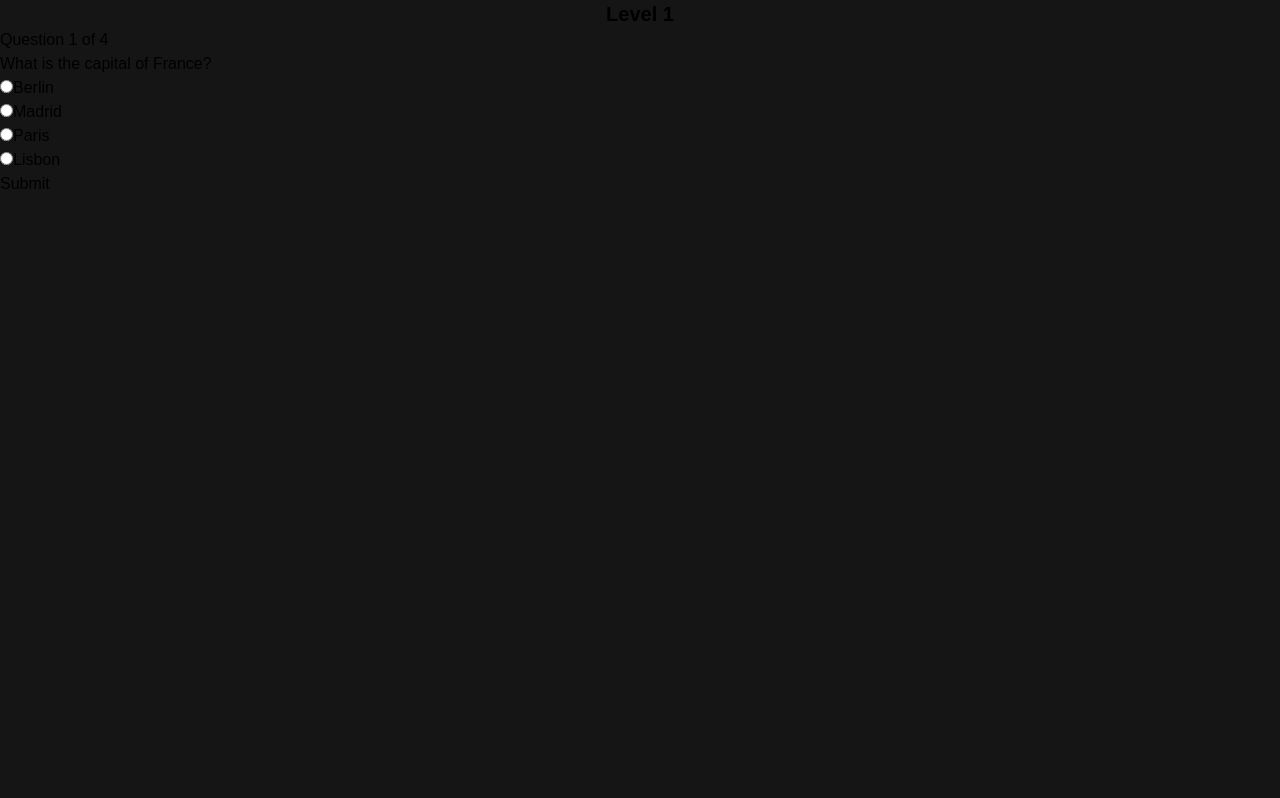
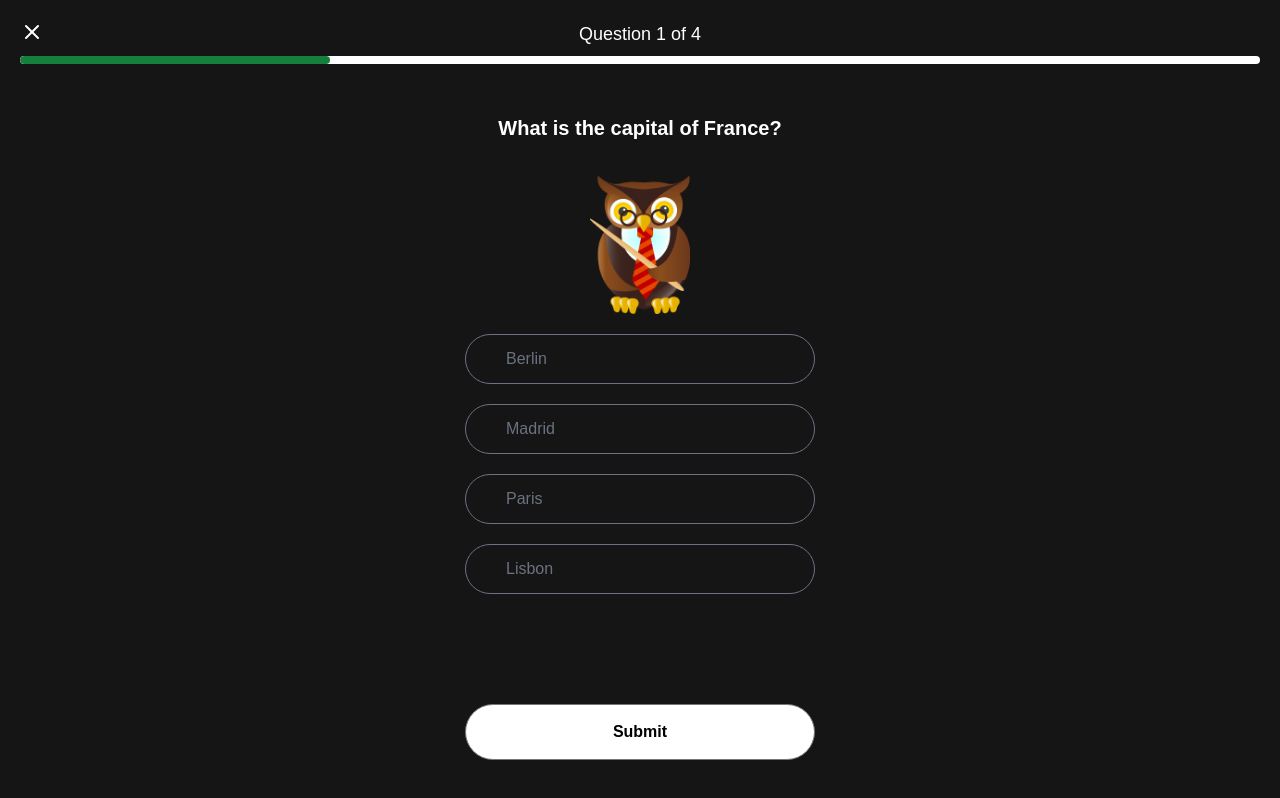
Before and after one commit to suhebism/UPSC-QuizApp, a Next.js app: page /quiz/1 in a window 1280 px wide. Built offline with nearby package versions, Linux system fonts and the light colour scheme.

Commit message:
quiz page done

```diff
--- a/app/globals.css
+++ b/app/globals.css
@@ -17,7 +17,6 @@ body {
   }
 }
 
-/* global.css */
 .loader {
   border: 4px solid rgba(0, 0, 0, 0.1);
   border-left-color: #3498db;
--- a/components/Button.jsx
+++ b/components/Button.jsx
@@ -3,8 +3,8 @@ import { Play } from 'lucide-react'
 
 const Button = () => {
   return (
-    <div className='px-5 py-4 bg-black rounded-full text-white flex items-center justify-between'>
-      <h1 className='text-xl font-semibold'>Continue Learning</h1>
+    <div className='px-8 h-14 bg-black rounded-full text-white flex items-center justify-between'>
+      <h1 className='text-xl font-semibold '>Continue Learning</h1>
       {/* <div className=''></div> */}
       <Play strokeWidth={4}/>
 
--- /dev/null
+++ b/components/ProgressBar.jsx
@@ -0,0 +1,17 @@
+import React from 'react';
+
+const ProgressBar = ({ currentQuestionIndex, totalQuestions }) => {
+  // Calculate progress as a percentage
+  const progress = ((currentQuestionIndex + 1) / totalQuestions) * 100;
+
+  return (
+    <div className='mx-5'>
+    <div className="max-w-full bg-white rounded-xl overflow-hidden h-2 mb-5">
+      <div className="h-full bg-green-700 w-0 transition-width duration-400 rounded-xl" style={{ width: `${progress}%` }} />
+      <p className='text-center text-sm mt-1'>{`Question ${currentQuestionIndex + 1} of ${totalQuestions}`}</p>
+    </div>
+    </div>
+  );
+};
+
+export default ProgressBar;
--- a/components/QuizCard.jsx
+++ b/components/QuizCard.jsx
@@ -6,9 +6,9 @@ import { Book } from "lucide-react";
 const page = ({ quizLevelData }) => {
   return (
     <div className="mx-5 p-5 w-[350px] h-[300px] bg-mainGreen rounded-3xl flex flex-col justify-between">
-      <div className="flex flex-col justify-between">
-        <div className="flex items-center justify-between">
-          <h1 className="text-black font-extrabold text-2xl">
+      <div className="flex flex-col justify-between gap-3">
+        <div className="flex items-start justify-between w-full">
+          <h1 className="text-black font-extrabold text-4xl w-1/2">
             {quizLevelData.title}
           </h1>
           <div className="font-semibold text-xs">
@@ -18,13 +18,13 @@ const page = ({ quizLevelData }) => {
 
         <div className="flex gap-2">
           <Book strokeWidth={2} size={20} />
-          <p className="font-semibold text-sm">{`Subject - Chapter ${quizLevelData.chapter}`}</p>
+          <p className="font-semibold ">{`Subject - Chapter ${quizLevelData.chapter}`}</p>
         </div>
         </div>
         <div className="flex flex-col gap-2">
-        <div className="flex items-center justify-between gap-1">
-          <p className="font-medium text-sm">1 week left</p>
-          <p className="font-medium text-sm">+25 XP</p>
+        <div className="flex items-center justify-between gap-1 mx-2">
+          <p className="font-semibold">1 week left</p>
+          <p className="font-semibold text-sm">+25 XP</p>
         </div>
         <Link href={`/quiz/${quizLevelData.id}`}>
           <Button />
--- a/components/QuizLevel.jsx
+++ b/components/QuizLevel.jsx
@@ -1,8 +1,11 @@
-// components/QuizLevel.jsx
-"use client"
+"use client";
 import React, { useState } from 'react';
 import { useRouter } from 'next/navigation';
-
+import { Scale, X } from 'lucide-react';
+import ProgressBar from './ProgressBar';
+import Image from 'next/image';
+import bird from '../public/img/bird.png';
+import { motion } from 'framer-motion';
 const QuizLevel = ({ quizLevelData, currentLevel }) => {
   const router = useRouter();
   const [currentQuestionIndex, setCurrentQuestionIndex] = useState(0);
@@ -10,6 +13,19 @@ const QuizLevel = ({ quizLevelData, currentLevel }) => {
   const [score, setScore] = useState(0);
   const [showResult, setShowResult] = useState(false);
   const [showGreeting, setShowGreeting] = useState(false); // New state for showing greeting
+  // const [close, setClose] = useState(false);
+  const [prompt, setPrompt] = useState (false)
+
+  const promptToClose =()=>{
+    setPrompt(true);
+  }
+  const confirmExit=(choice)=>{
+    if (choice ==='yes'){
+      router.push('/');
+    } else{
+      setPrompt(false);
+    }
+  }
 
   const questions = quizLevelData?.questions || [];
 
@@ -23,6 +39,7 @@ const QuizLevel = ({ quizLevelData, currentLevel }) => {
     if (selectedAnswer === questions[currentQuestionIndex].correctAnswer) {
       setScore(score + 1);
     }
+    console.log('Submit');
 
     if (currentQuestionIndex < questions.length - 1) {
       setCurrentQuestionIndex(currentQuestionIndex + 1);
@@ -41,33 +58,74 @@ const QuizLevel = ({ quizLevelData, currentLevel }) => {
     }
   };
 
+  const totalQuestions = quizLevelData.questions.length;
+  const [selectedOption, setSelectedOption] = useState(null);
+
+  const handleOptionSelect = (index) => {
+    setSelectedOption(index);
+  };
+
   return (
-    <div>
-      <h2 className="text-center text-xl font-bold">{`Level ${currentLevel}`}</h2>
+    <div className="flex flex-col items-center h-screen pt-5 pb-10 justify-between">
+      <X className="fixed top-5 left-5 text-white cursor-pointer" onClick={promptToClose}/>{
+        prompt &&(
+          <div
+          className='fixed z-50 h-screen w-screen bg-opacity-50 backdrop-blur-md bg-black text-white flex gap-10 items-center justify-center'>
+            <motion.div
+             initial={{opacity:0, scale: .5 }}  // Initial scale of 0
+             animate={{opacity:1, scale: 1 }}  // Animate to scale of 1
+             exit={{ scale: 0 }}     // When exiting, scale back to 0
+             transition={{ duration: .2, ease: "easeInOut" }}  // Animation properties
+            className='h-20 w-1/2 bg-green-700 flex items-center justify-around'
+            onClick={(e) => e.stopPropagation()}  // Stop propagation inside green part
+            >
+              <button className='w-20 bg-white text-black rounded-full' onClick={()=>confirmExit('yes')}>Yes</button>
+              <button className='w-20 bg-white text-black rounded-full'  onClick={()=>confirmExit('no')}>No</button>
+            </motion.div>
+          </div>
+        )
+      }
+      <div className='w-full'>
+        <h2 className="text-white text-center text-lg mb-2">{`Question ${currentQuestionIndex + 1} of ${questions.length}`}</h2>
+        <ProgressBar currentQuestionIndex={currentQuestionIndex} totalQuestions={totalQuestions} />
+      </div>
+      <div className="flex flex-col items-center px-5 justify-center">
         {!showResult ? (
-        <div>
-          <h2>{`Question ${currentQuestionIndex + 1} of ${questions.length}`}</h2>
-          <p>{questions[currentQuestionIndex]?.question}</p>
-          <div className="options">
+          <div className="flex flex-col items-center gap-5 -mt-20">
+            <p className="text-white text-xl text-center font-semibold h-10">{questions[currentQuestionIndex]?.question}</p>
+            <Image src={bird} width={100} height={100} alt="bird" />
+            <div className="options flex flex-col gap-5 text-white">
               {questions[currentQuestionIndex]?.options.map((option, index) => (
-              <div key={index}>
+                <div
+                  key={index}
+                  className={`py-3 px-5 w-[350px] border-[1px] rounded-full text-white focus:outline-none transition-all duration-300 ${
+                    selectedAnswer === index
+                      ? 'border-green-400 text-green-400'
+                      : 'border-gray-500 text-gray-500'
+                  }`}
+                  onClick={() => handleAnswerSelect(index)} // Trigger option select on div click
+                >
                   <input
                     type="radio"
                     name="answer"
                     value={index}
                     checked={selectedAnswer === index}
                     onChange={() => handleAnswerSelect(index)}
+                    className="hidden" // Hide radio button
                   />
-                <label>{option}</label>
+                  <label className={`py-3 px-5 w-[350px] focus:outline-none transition-all duration-300 ${
+                    selectedAnswer === index
+                      ? ' text-green-400'
+                      : 'text-gray-500'
+                  }`}>{option}</label>
                 </div>
               ))}
             </div>
-          <button onClick={handleSubmit}>Submit</button>
+
           </div>
         ) : (
           <div>Your score: {score}</div>
         )}
-
         {showGreeting && (
           <div className="greeting-message">
             <h3 className="text-green-500 font-bold">Congratulations! You've completed Level {currentLevel}!</h3>
@@ -75,6 +133,18 @@ const QuizLevel = ({ quizLevelData, currentLevel }) => {
           </div>
         )}
       </div>
+      <div className='w-full flex items-center justify-center'>
+        <button
+                className={` bottom-5 w-[350px] h-14 font-bold rounded-full bg-white text-black transition-all duration-300 ${
+                  selectedAnswer === null ? 'border-[1px] border-[#767676] bg-transparent text-[#767676] cursor-not-allowed' : 'opacity-100'
+                }`}
+                disabled={selectedAnswer === null}
+                onClick={handleSubmit}
+              >
+                Submit
+        </button>
+      </div>
+    </div>
   );
 };
 
```
Also changed, not shown: app/layout.js (+10 -1 lines), public/img/bird.png (added), 1 other file (tests, documents, lock files or other folders). Lines whose indentation alone changed are shown as unchanged.
